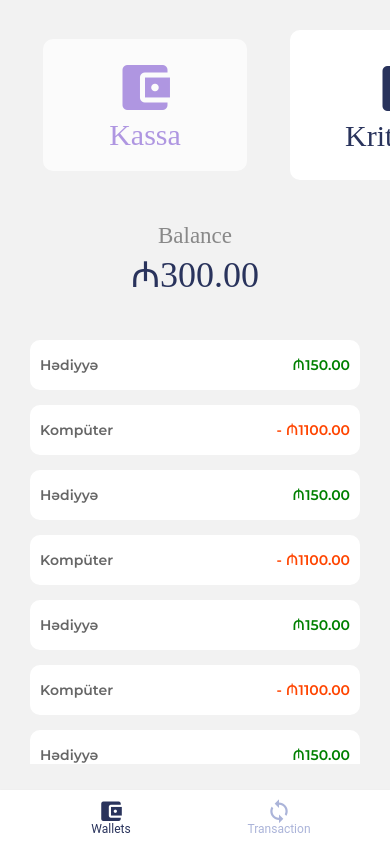
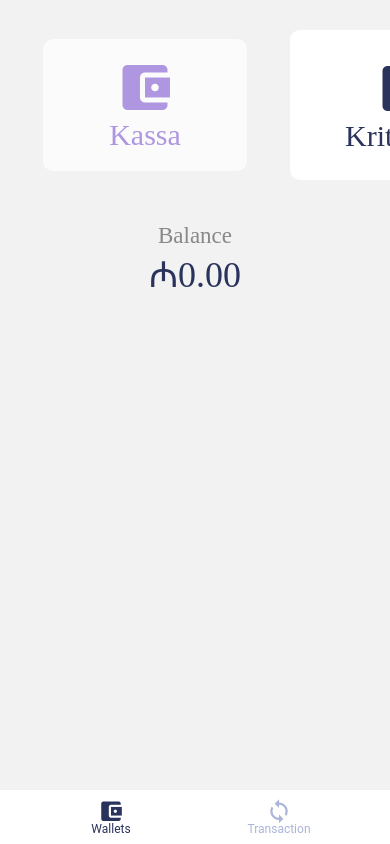
Before and after one commit to yunisdev/walllet, a React Native app: screen /Wallets in a window 390 px wide. Built offline with nearby package versions, Linux system fonts and the light colour scheme; a web font is replaced by a local one.

Commit message:
Transaction and History

```diff
--- a/App.tsx
+++ b/App.tsx
@@ -9,6 +9,9 @@ import MaterialCommunityIcons from 'react-native-vector-icons/MaterialCommunityI
 
 import Wallets from './screens/Wallets'
 import Transaction from './screens/Transaction'
+
+import store from './store/store'
+import { Provider } from 'react-redux';
 
 const getFonts = () => Font.loadAsync({
   'montserrat-bold': require('./assets/fonts/Montserrat-Bold.ttf'),
@@ -44,12 +47,14 @@ export default function App() {
   const [fontsLoaded, setFontsLoaded] = useState(false)
 
   if (fontsLoaded) return (
-    <View style={styles.container}>
-      <StatusBar backgroundColor="#29335C"/>
-      <NavigationContainer>
-        <MyTabs />
-      </NavigationContainer>
-    </View>
+    <Provider store={store}>
+      <View style={styles.container}>
+        <StatusBar backgroundColor="#29335C" />
+        <NavigationContainer>
+          <MyTabs />
+        </NavigationContainer>
+      </View>
+    </Provider>
   );
 
   else {
--- /dev/null
+++ b/components/CreateCard.tsx
@@ -0,0 +1,30 @@
+import React from 'react'
+import { View, StyleSheet, Text } from "react-native"
+import MaterialCommunityIcons from 'react-native-vector-icons/MaterialCommunityIcons';
+
+const CreateCard = () => (
+  <View style={styles.container}>
+    <View style={styles.body}>
+      <MaterialCommunityIcons name="plus-circle" color="#29335C" size={60} />
+    </View>
+  </View>
+)
+
+const styles = StyleSheet.create({
+  container: {
+    height: 150,
+    width: 100,
+    justifyContent: "center",
+    alignItems: "center",
+    marginRight: 50,
+  },
+  body: {
+    borderRadius: 10,
+    justifyContent: "center",
+    alignItems: "center",
+    height: 150,
+    width: 100,
+  }
+})
+
+export default CreateCard
--- a/components/History.tsx
+++ b/components/History.tsx
@@ -1,5 +1,5 @@
 import React from 'react'
-import { StyleSheet, ScrollView, View, Text,Dimensions } from 'react-native'
+import { StyleSheet, ScrollView, View, Text, Dimensions } from 'react-native'
 
 type ContainerProps = {
   children: any
@@ -8,6 +8,7 @@ type ContainerProps = {
 type ItemProps = {
   money: number,
   description: string,
+  date: Date
 }
 
 const Container = ({ children }: ContainerProps) => (
@@ -16,7 +17,7 @@ const Container = ({ children }: ContainerProps) => (
   </ScrollView>
 )
 
-const Item = ({ description, money }: ItemProps) => {
+const Item = ({ description, money, date }: ItemProps) => {
   let moneyText = `${money < 0 ? "-" : ""} ₼${Math.abs(money).toFixed(2)}`
 
   return (
@@ -26,6 +27,9 @@ const Item = ({ description, money }: ItemProps) => {
           ? `${description}`
           : `${description.substring(0, 21)}...`}
       </Text>
+
+      <Text style={[styles.date]}>{date.getDate()}/{date.getMonth()}/{date.getFullYear()}</Text>
+
       <Text style={[styles.money, money < 0 && styles.minus]}>{moneyText}</Text>
     </View>
   )
@@ -63,5 +67,9 @@ const styles = StyleSheet.create({
   },
   minus: {
     color: "orangered"
+  },
+  date: {
+    fontFamily: 'montserrat-semibold',
+    color: "#999"
   }
 })
--- a/screens/Transaction.tsx
+++ b/screens/Transaction.tsx
@@ -4,15 +4,23 @@ import { RadioButton } from 'react-native-paper';
 import Button from '../components/Button';
 import TransactionType from '../components/TransactionType';
 import CurrencyInput from 'react-native-currency-input';
+import { useSelector, useDispatch } from 'react-redux';
+import { makeTransaction } from '../store/actions';
+import { State } from '../store/types';
 
 export default function Transaction() {
-  const [transactionType, setTransactionType] = useState("income")
-  const [isIncomeSelected, setIsIncomeSelected] = useState(false)
-  const [money, setMoney] = useState(null)
-  const [description, setDescription] = useState("")
+  const [isIncomeSelected, setIsIncomeSelected] = useState<boolean>(false)
+  const [money, setMoney] = useState<null | number>(null)
+  const [description, setDescription] = useState<string>("")
+
+  const dispatch = useDispatch()
+  const state: State = useSelector((state: State): State => state)
+
 
   const handleSubmit = () => {
-    console.log(`You ${isIncomeSelected ? "increased" : "decreased"} budget ${(money || 0) * (isIncomeSelected ? 1 : -1)} for ${description}`)
+    var tType: "income" | "expense" = isIncomeSelected ? "income" : "expense"
+    dispatch(makeTransaction(tType, description, money || 0, state.activeWallet || ""))
+    // console.log(`You ${} budget ${(money || 0) * (isIncomeSelected ? 1 : -1)} for ${description}`)
   }
 
   return (
--- a/screens/Wallets.tsx
+++ b/screens/Wallets.tsx
@@ -1,33 +1,47 @@
-import React from 'react'
+import React, { useEffect, useState } from 'react'
 import { StyleSheet, SafeAreaView, Text, View } from 'react-native';
 import Card from '../components/Card'
 import WalletsContainer from '../components/WalletsContainer'
 import History from '../components/History';
+import { useSelector } from 'react-redux';
+import { State } from '../store/types';
+import CreateCard from '../components/CreateCard';
 
 export default function Wallets() {
+  const state = useSelector((state: State) => state)
+  const [balance, setBalance] = useState(0)
+
+  const { transactions, activeWallet } = state
+
+  console.log(transactions)
+  console.log(activeWallet)
+
+  useEffect(() => {
+    var moneySum = 0
+    for (var i = 0; i < transactions.length; i++) {
+      moneySum += transactions[i].amount * (transactions[i].type === "income" ? 1 : -1)
+    }
+    setBalance(moneySum)
+  }, [state])
+
   return (
     <SafeAreaView style={styles.container}>
       <WalletsContainer>
         <Card color="mediumpurple" name="Kassa" />
         <Card color="#29335C" name="Kritibytes" active />
         <Card color="gold" name="Musiqi" />
+        <CreateCard />
       </WalletsContainer>
       <View style={styles.money_container}>
         <Text style={styles.money_desc}>Balance</Text>
-        <Text style={styles.money_text}>₼300.00</Text>
+        <Text style={styles.money_text}>₼{balance.toFixed(2)}</Text>
       </View>
       <History.Container>
-        <History.Item description="Hədiyyə" money={150} />
-        <History.Item description="Kompüter" money={-1100.00} />
-        <History.Item description="Hədiyyə" money={150} />
-        <History.Item description="Kompüter" money={-1100.00} />
-        <History.Item description="Hədiyyə" money={150} />
-        <History.Item description="Kompüter" money={-1100.00} />
-        <History.Item description="Hədiyyə" money={150} />
-        <History.Item description="Kompüter" money={-1100.00} />
-        <History.Item description="Hədiyyə" money={150} />
-        <History.Item description="Hədiyyə" money={150} />
-        <History.Item description="Hədiyyə" money={150} />
+        {
+          transactions.filter(value => value.wallet_id === (activeWallet || "")).map((value, index) => (
+            <History.Item key={index} date={value.date} description={value.description} money={value.amount * (value.type === "income" ? 1 : -1)} />
+          ))
+        }
       </History.Container>
     </SafeAreaView>
   )
--- /dev/null
+++ b/store/actionTypes.ts
@@ -0,0 +1,5 @@
+export const CREATE_TRANSACTION = "CREATE_TRANSACTION"
+export const DELETE_TRANSACTION = "DELETE_TRANSACTION"
+export const CREATE_WALLET = "CREATE_WALLET"
+export const DELETE_WALLET = "DELETE_WALLET"
+export const CHANGE_ACTIVE_WALLET = "CHANGE_ACTIVE_WALLET"
--- /dev/null
+++ b/store/actions.ts
@@ -0,0 +1,37 @@
+import * as types from './actionTypes'
+import { v4 as uuid } from 'uuid'
+
+export const makeTransaction = (type: "income" | "expense", description: string, amount: number, wallet_id: string) => ({
+  type: types.CREATE_TRANSACTION,
+  payload: {
+    type, description, wallet_id, amount, id: uuid(), date: new Date()
+  }
+})
+
+export const deleteTransaction = (id: string) => ({
+  type: types.DELETE_TRANSACTION,
+  payload: {
+    id
+  }
+})
+
+export const createWallet = (name: string) => ({
+  type: types.CREATE_WALLET,
+  payload: {
+    name, id: uuid()
+  }
+})
+
+export const deleteWallet = (id: string) => ({
+  type: types.DELETE_WALLET,
+  payload: {
+    id
+  }
+})
+
+export const changeActiveWallet = (id: string) => ({
+  type: types.CHANGE_ACTIVE_WALLET,
+  payload: {
+    id
+  }
+})
--- /dev/null
+++ b/store/reducer.ts
@@ -0,0 +1,35 @@
+import * as types from './actionTypes'
+import { State, Action } from './types'
+
+const initialState: State = {
+  wallets: [],
+  activeWallet: undefined,
+  transactions: []
+}
+
+const reducer = (state: State = initialState, action: Action): State => {
+  switch (action.type) {
+    case types.CREATE_TRANSACTION:
+      var transacs = state.transactions
+      transacs.push(action.payload)
+      return { ...state, transactions: transacs }
+    case types.DELETE_TRANSACTION:
+      var transacs = state.transactions
+      transacs = transacs.filter(value => value.id !== action.payload.id)
+      return { ...state, transactions: transacs }
+    case types.CREATE_WALLET:
+      var wallets = state.wallets
+      wallets.push(action.payload)
+      return { ...state, wallets }
+    case types.DELETE_WALLET:
+      var wallets = state.wallets
+      wallets = wallets.filter(value => value.id !== action.payload.id)
+      return { ...state, wallets }
+    case types.CHANGE_ACTIVE_WALLET:
+      return {...state,activeWallet:action.payload.id}
+    default:
+      return state
+  }
+}
+
+export default reducer
--- /dev/null
+++ b/store/store.ts
@@ -0,0 +1,7 @@
+import { createStore } from "redux";
+
+import reducer from './reducer'
+
+const store = createStore(reducer)
+
+export default store
--- /dev/null
+++ b/store/types.ts
@@ -0,0 +1,24 @@
+export interface Wallet {
+  id: string,
+  name: string
+}
+
+export interface Transaction {
+  id: string,
+  type: "income" | "expense",
+  amount: number,
+  description: string,
+  wallet_id: string,
+  date: Date
+}
+
+export interface State {
+  wallets: Wallet[],
+  activeWallet: string | undefined,
+  transactions: Transaction[]
+}
+
+export interface Action {
+  type: string,
+  payload: any//Transaction | Wallet | { id: string }
+}
```
Also changed, not shown: package.json (+7 -1 lines), 1 other file (tests, documents, lock files or other folders).
